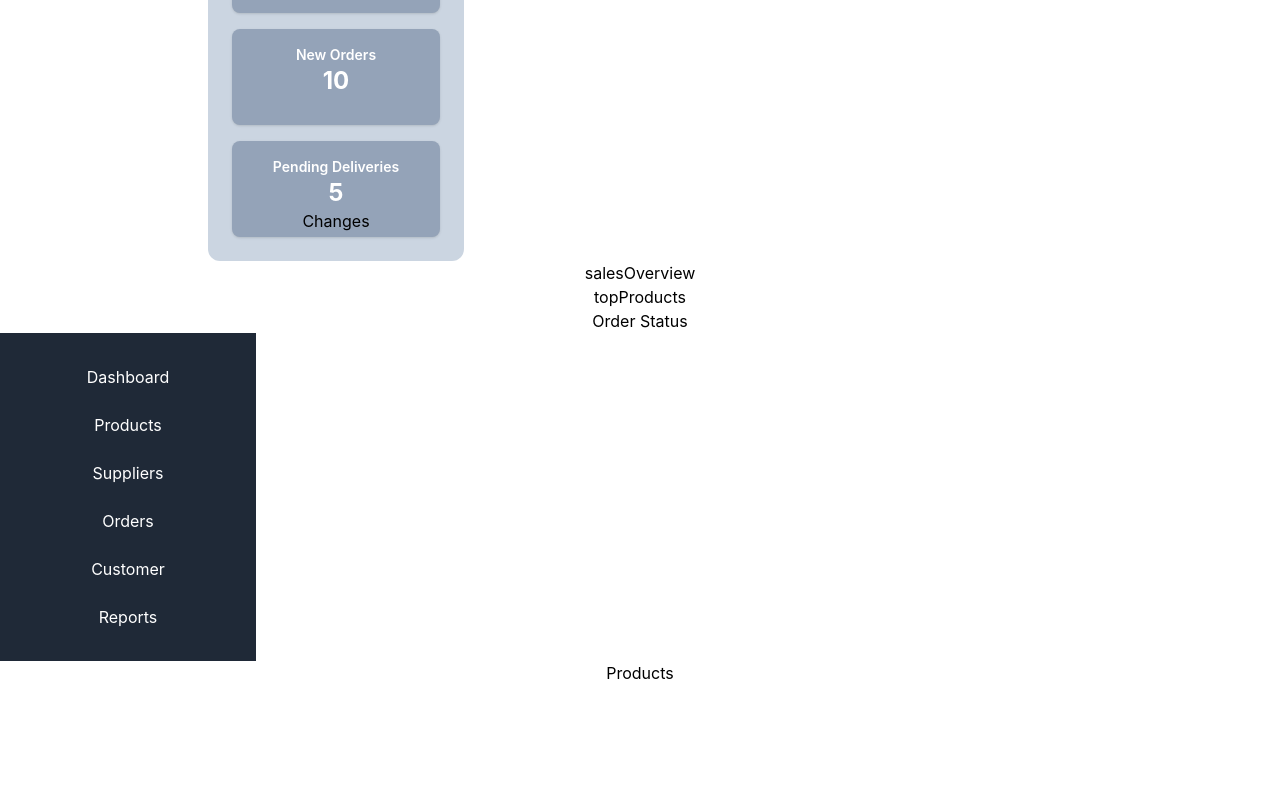
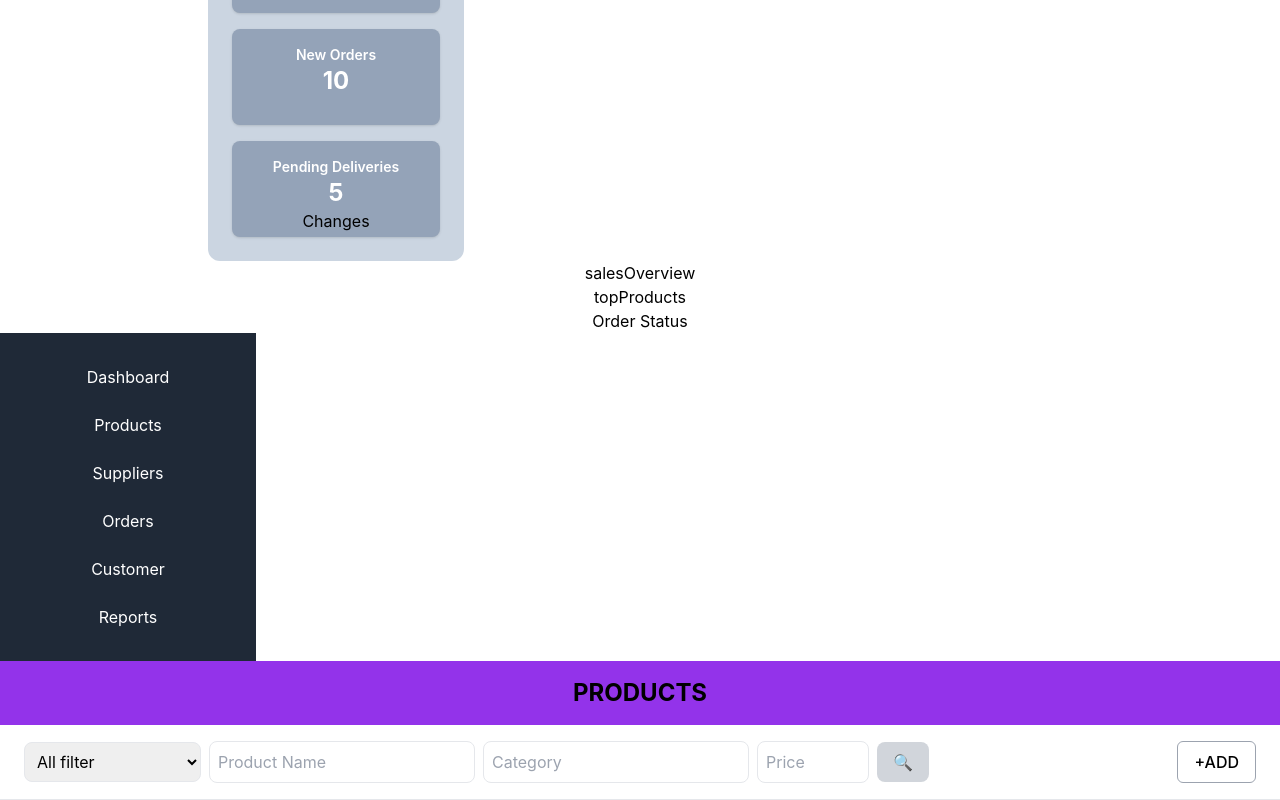
Before and after one commit to anik0103/inventory-management-system, a React (Create React App) app: page /Logout in a window 1280 px wide. Shown: the part 1613-2413 px from the top of the page. Before the commit the page ends 2298 px from the top, so only its background shows below. Built offline with nearby package versions, Linux system fonts and the light colour scheme.

Commit message:
Add Filters component and integrate it into App; update Head component styling

```diff
--- a/src/App.js
+++ b/src/App.js
@@ -5,6 +5,7 @@ import SignUp from './Components/Authentication/SignUp';
 import { createBrowserRouter } from 'react-router-dom';
 import Sidebar from './Components/Sidebar';
 import Head from './Components/Product/Head';
+import Filters from './Components/Product/Filters';
 
 function App() {
   // const appRouter= createBrowserRouter([
@@ -43,6 +44,8 @@ function App() {
       <Dashboard />
       <Sidebar />
       <Head/>
+      <Filters />
+
 
     </div>
   );
--- /dev/null
+++ b/src/Components/Product/Filters.js
@@ -0,0 +1,71 @@
+import { useState } from "react";
+
+const Filters = () => {
+  const [filter, setFilter] = useState("");
+  const [productName, setProductName] = useState("");
+  const [category, setCategory] = useState("");
+  const [price, setPrice] = useState("");
+
+  const handleSearch = () => {
+    console.log("Filter values:", {
+      filter,
+      productName,
+      category,
+      price,
+    });
+  };
+
+  return (
+    <div className="flex flex-wrap items-center gap-2 px-6 py-4 border-b bg-white shadow-sm">
+      <select
+        className="border p-2 rounded-lg"
+        value={filter}
+        onChange={(e) => setFilter(e.target.value)}
+      >
+        <option value="">All filter</option>
+        <option value="lowPrice">Price: Low to High</option>
+        <option value="highPrice">Price: High to Low</option>
+        <option value="electronics">Electronics</option>
+        <option value="fashion">Fashion</option>
+      </select>
+
+      <input
+        type="text"
+        placeholder="Product Name"
+        className="border p-2 rounded-lg"
+        value={productName}
+        onChange={(e) => setProductName(e.target.value)}
+      />
+
+      <input
+        type="text"
+        placeholder="Category"
+        className="border p-2 rounded-lg"
+        value={category}
+        onChange={(e) => setCategory(e.target.value)}
+      />
+
+      <input
+        type="number"
+        placeholder="Price"
+        className="border p-2 rounded-lg w-28"
+        value={price}
+        onChange={(e) => setPrice(e.target.value)}
+      />
+
+      <button
+        className="bg-gray-300 px-4 py-2 rounded-lg" onClick={handleSearch}
+      >
+        🔍
+      </button>
+
+      <button
+        className="ml-auto bg-white border border-gray-400 px-4 py-2 rounded-md font-medium" onClick={() => alert("Add Product on Clicked")}
+      >
+        +ADD
+      </button>
+    </div>
+  );
+};
+
+export default Filters;
--- a/src/Components/Product/Head.js
+++ b/src/Components/Product/Head.js
@@ -1,8 +1,8 @@
 
 const Head =()=>{
     return(
-        <div>
-            <h1>Products</h1>
+        <div className="font-bold text-2xl bg-purple-600 text-black p-4">
+            <h1>PRODUCTS</h1>
         </div>
     )
 }
```
